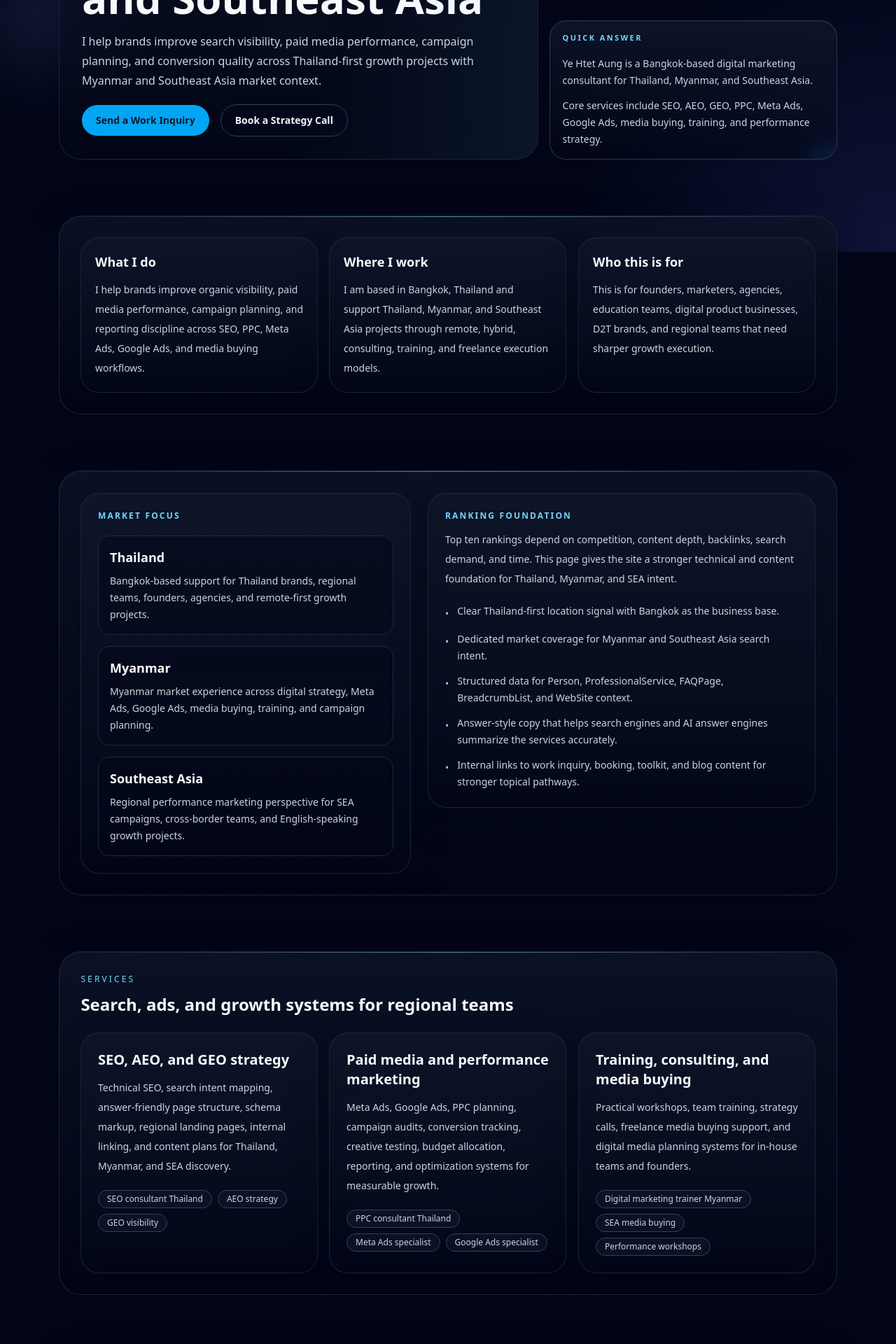
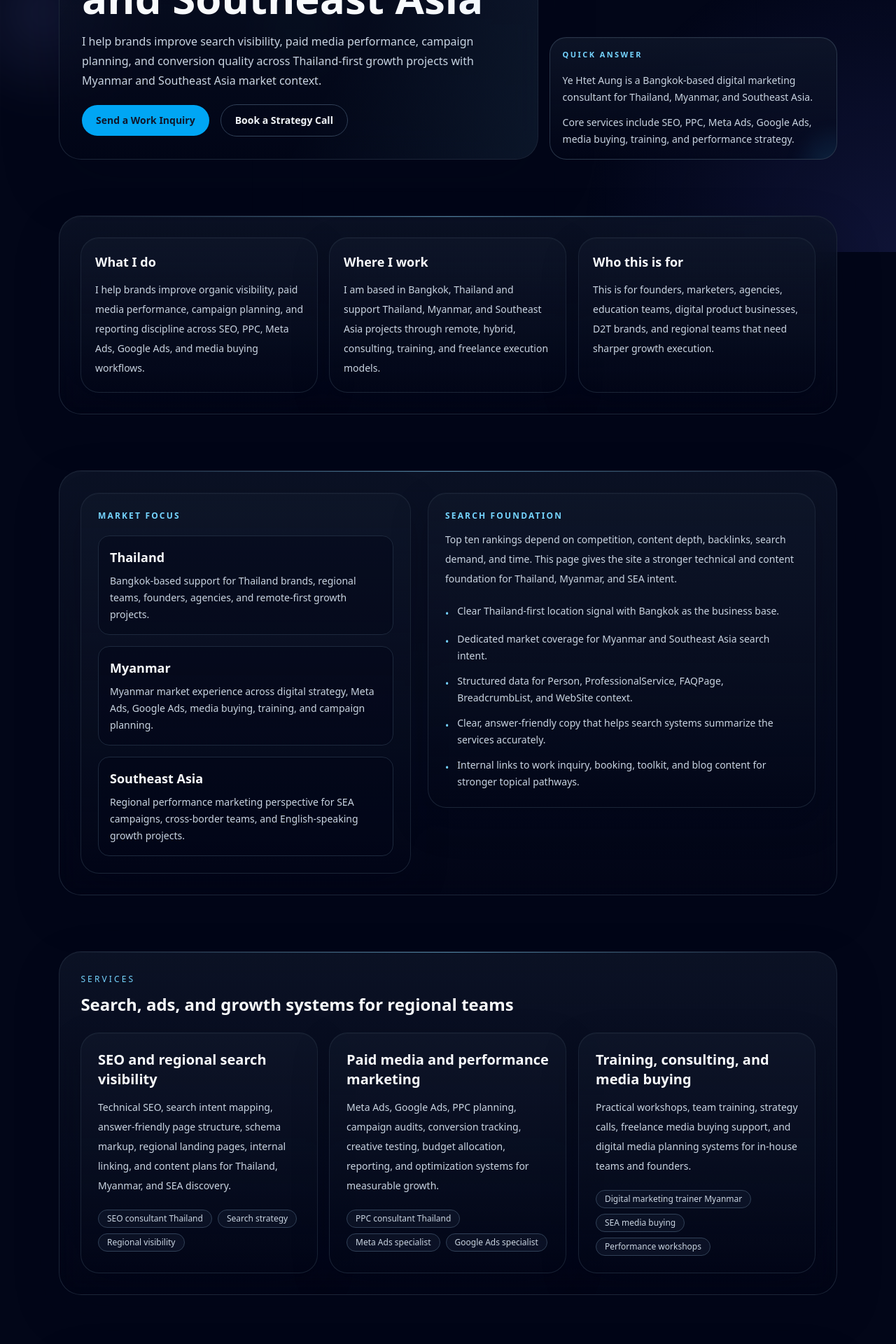
Before and after one commit to devyehtet/portfolio_april_2026, a Next.js app: page /digital-marketing-consultant-thailand-myanmar-sea in a window 1280 px wide. Shown: the part 440-2360 px from the top of the page at 70% size. Built offline with nearby package versions, Linux system fonts and the light colour scheme; no server answers.

Commit message:
Hide internal SEO labels from public UI

```diff
--- a/app/components/ModernPortfolioApp.tsx
+++ b/app/components/ModernPortfolioApp.tsx
@@ -433,12 +433,6 @@ function Header({
               {item.label}
             </button>
           ))}
-          <a
-            href="/digital-marketing-consultant-thailand-myanmar-sea"
-            className="transition hover:text-emerald-200"
-          >
-            SEO/GEO
-          </a>
         </div>
 
         <div className="hidden lg:block">
@@ -471,12 +465,6 @@ function Header({
                 </button>
               )
             )}
-            <a
-              href="/digital-marketing-consultant-thailand-myanmar-sea"
-              className="rounded-2xl bg-white/[0.04] px-4 py-3 text-left text-sm font-semibold text-white/75"
-            >
-              SEO/GEO Thailand
-            </a>
           </div>
         </div>
       )}
@@ -672,12 +660,6 @@ function Hero() {
             >
               <LuDownload className="h-4 w-4" /> Get Digital Media Toolkit
             </button>
-            <a
-              href="/digital-marketing-consultant-thailand-myanmar-sea"
-              className="inline-flex items-center gap-2 rounded-full border border-white/10 bg-white/[0.035] px-4 py-2 font-bold text-white/62 transition hover:border-emerald-300/35 hover:text-emerald-200"
-            >
-              <LuSearch className="h-4 w-4" /> Thailand / SEA SEO
-            </a>
             <span className="hidden md:inline">-</span>
             <span>
               Based in Bangkok - Open to remote, hybrid and regional roles
@@ -745,12 +727,12 @@ function Hero() {
                   </div>
                   <div className="mt-4 rounded-2xl border border-emerald-300/18 bg-emerald-300/10 p-4">
                     <div className="text-xs font-black uppercase tracking-[0.2em] text-emerald-300">
-                      Conversion Paths
+                      Market Focus
                     </div>
                     <div className="mt-3 grid gap-2 text-sm font-bold text-white/68">
-                      <div>01 - Book a Call</div>
-                      <div>02 - Work With Me</div>
-                      <div>03 - Toolkit Order Registration</div>
+                      <div>Bangkok-based strategy support</div>
+                      <div>Myanmar and SEA market experience</div>
+                      <div>Remote, hybrid and regional collaboration</div>
                     </div>
                   </div>
                 </div>
--- a/app/digital-marketing-consultant-thailand-myanmar-sea/page.tsx
+++ b/app/digital-marketing-consultant-thailand-myanmar-sea/page.tsx
@@ -17,7 +17,7 @@ import {
 export const metadata: Metadata = {
   title: "Digital Marketing Consultant Thailand, Myanmar & SEA",
   description:
-    "Digital marketing consulting for Thailand, Myanmar, and Southeast Asia: SEO, AEO, GEO, PPC, Meta Ads, Google Ads, media buying, training, and performance strategy.",
+    "Digital marketing consulting for Thailand, Myanmar, and Southeast Asia: SEO, PPC, Meta Ads, Google Ads, media buying, training, search visibility, and performance strategy.",
   keywords: seoKeywords,
   alternates: {
     canonical: "/digital-marketing-consultant-thailand-myanmar-sea",
@@ -25,7 +25,7 @@ export const metadata: Metadata = {
   openGraph: {
     title: "Digital Marketing Consultant Thailand, Myanmar & SEA",
     description:
-      "Thailand-first digital marketing consulting with Myanmar and Southeast Asia market experience across SEO, AEO, GEO, PPC, and media buying.",
+      "Thailand-first digital marketing consulting with Myanmar and Southeast Asia market experience across SEO, PPC, media buying, and performance strategy.",
     url: "/digital-marketing-consultant-thailand-myanmar-sea",
     siteName: siteConfig.name,
     type: "website",
@@ -34,7 +34,7 @@ export const metadata: Metadata = {
     card: "summary_large_image",
     title: "Digital Marketing Consultant Thailand, Myanmar & SEA",
     description:
-      "SEO, AEO, GEO, PPC, Meta Ads, Google Ads, and media buying support for Thailand, Myanmar, and SEA brands.",
+      "SEO, PPC, Meta Ads, Google Ads, and media buying support for Thailand, Myanmar, and SEA brands.",
   },
 };
 
@@ -55,9 +55,9 @@ const answerCards = [
 
 const serviceClusters = [
   {
-    title: "SEO, AEO, and GEO strategy",
+    title: "SEO and regional search visibility",
     body: "Technical SEO, search intent mapping, answer-friendly page structure, schema markup, regional landing pages, internal linking, and content plans for Thailand, Myanmar, and SEA discovery.",
-    terms: ["SEO consultant Thailand", "AEO strategy", "GEO visibility"],
+    terms: ["SEO consultant Thailand", "Search strategy", "Regional visibility"],
   },
   {
     title: "Paid media and performance marketing",
@@ -75,7 +75,7 @@ const rankingSignals = [
   "Clear Thailand-first location signal with Bangkok as the business base.",
   "Dedicated market coverage for Myanmar and Southeast Asia search intent.",
   "Structured data for Person, ProfessionalService, FAQPage, BreadcrumbList, and WebSite context.",
-  "Answer-style copy that helps search engines and AI answer engines summarize the services accurately.",
+  "Clear, answer-friendly copy that helps search systems summarize the services accurately.",
   "Internal links to work inquiry, booking, toolkit, and blog content for stronger topical pathways.",
 ];
 
@@ -109,8 +109,8 @@ export default function RegionalDigitalMarketingPage() {
         ],
         serviceType: [
           "SEO consulting",
-          "AEO strategy",
-          "GEO strategy",
+          "Answer-friendly content strategy",
+          "Regional search visibility",
           "PPC advertising",
           "Meta Ads management",
           "Google Ads management",
@@ -158,7 +158,7 @@ export default function RegionalDigitalMarketingPage() {
 
             <div className="space-y-4">
               <p className="section-kicker text-xs uppercase tracking-[0.24em] text-sky-300">
-                AEO, SEO, GEO
+                Regional Growth Support
               </p>
               <h1 className="max-w-5xl text-4xl font-semibold leading-[1.04] md:text-6xl">
                 Digital marketing consultant for Thailand, Myanmar, and
@@ -197,8 +197,8 @@ export default function RegionalDigitalMarketingPage() {
                 for Thailand, Myanmar, and Southeast Asia.
               </p>
               <p>
-                Core services include SEO, AEO, GEO, PPC, Meta Ads, Google Ads,
-                media buying, training, and performance strategy.
+                Core services include SEO, PPC, Meta Ads, Google Ads, media
+                buying, training, and performance strategy.
               </p>
             </div>
           </Reveal>
@@ -246,7 +246,7 @@ export default function RegionalDigitalMarketingPage() {
           <Reveal variant="right" delay={100}>
             <section className="story-card motion-card motion-panel rounded-[2rem] p-6">
               <p className="text-xs font-semibold uppercase tracking-[0.18em] text-sky-300">
-                Ranking Foundation
+                Search Foundation
               </p>
               <p className="mt-3 text-sm leading-7 text-slate-300">
                 Top ten rankings depend on competition, content depth, backlinks,
@@ -305,7 +305,7 @@ export default function RegionalDigitalMarketingPage() {
         <Reveal delay={120} variant="up">
           <section className="section-shell rounded-3xl border border-slate-800 bg-slate-900/70 p-6">
             <p className="text-xs font-semibold uppercase tracking-[0.18em] text-sky-300">
-              Answer Engine FAQ
+              Service FAQ
             </p>
             <div className="mt-5 grid gap-4">
               {regionalFaqs.map((item) => (
--- a/lib/blog-posts.ts
+++ b/lib/blog-posts.ts
@@ -39,9 +39,9 @@ const postDetails: Record<
         ],
       },
       {
-        title: "What AEO, SEO, and GEO should cover",
+        title: "What search visibility should cover",
         paragraphs: [
-          "SEO helps search engines understand pages, topics, and commercial intent. AEO helps answer engines extract direct answers from clear headings, FAQs, and concise explanations. GEO adds regional signals so the site is easier to connect with Thailand, Myanmar, and Southeast Asia search contexts.",
+          "Strong search visibility helps people and search systems understand pages, topics, and commercial intent. Clear headings, FAQs, concise explanations, and regional signals make the site easier to connect with Thailand, Myanmar, and Southeast Asia search contexts.",
           "For a consultant portfolio, this means the homepage should say who you are, where you are based, who you help, and what services you provide. Service pages should answer buyer questions directly, and blog posts should build topical authority around recurring problems.",
         ],
         bullets: [
--- a/lib/blog-preview.ts
+++ b/lib/blog-preview.ts
@@ -19,7 +19,7 @@ export const blogPreviews: BlogPreview[] = [
     publishedAt: "2026-09-23",
     readTime: "7 min read",
     excerpt:
-      "How Thailand-based brands and regional teams can connect SEO, paid media, AEO, GEO, and conversion planning across Myanmar and Southeast Asia.",
+      "How Thailand-based brands and regional teams can connect search visibility, paid media, and conversion planning across Myanmar and Southeast Asia.",
     description:
       "A practical guide for finding and working with a digital marketing consultant in Thailand who understands Myanmar and Southeast Asia growth.",
   },
--- a/lib/seo.ts
+++ b/lib/seo.ts
@@ -60,7 +60,7 @@ export const regionalFaqs = [
       "Services include SEO strategy, paid media audits, Meta Ads and Google Ads management, PPC planning, conversion rate optimization, digital marketing training, campaign reporting, and media planning systems.",
   },
   {
-    question: "Can Ye Htet Aung help with AEO, SEO, and GEO visibility?",
+    question: "Can Ye Htet Aung help with search and regional visibility?",
     answer:
       "Yes. The work can cover technical SEO, answer-friendly content, structured data, local and regional market signals, search intent planning, and content systems that help search engines and AI answer engines understand the site clearly.",
   },
@@ -137,8 +137,8 @@ export function buildProfessionalServiceSchema() {
     ],
     serviceType: [
       "SEO consulting",
-      "AEO strategy",
-      "GEO strategy",
+      "Answer-friendly content strategy",
+      "Regional search visibility",
       "PPC advertising",
       "Meta Ads management",
       "Google Ads management",
@@ -154,7 +154,7 @@ export function buildProfessionalServiceSchema() {
           "@type": "Offer",
           itemOffered: {
             "@type": "Service",
-            name: "SEO, AEO, and GEO strategy",
+            name: "SEO and regional visibility strategy",
           },
         },
         {
```
Also changed, not shown: public/llms.txt.
